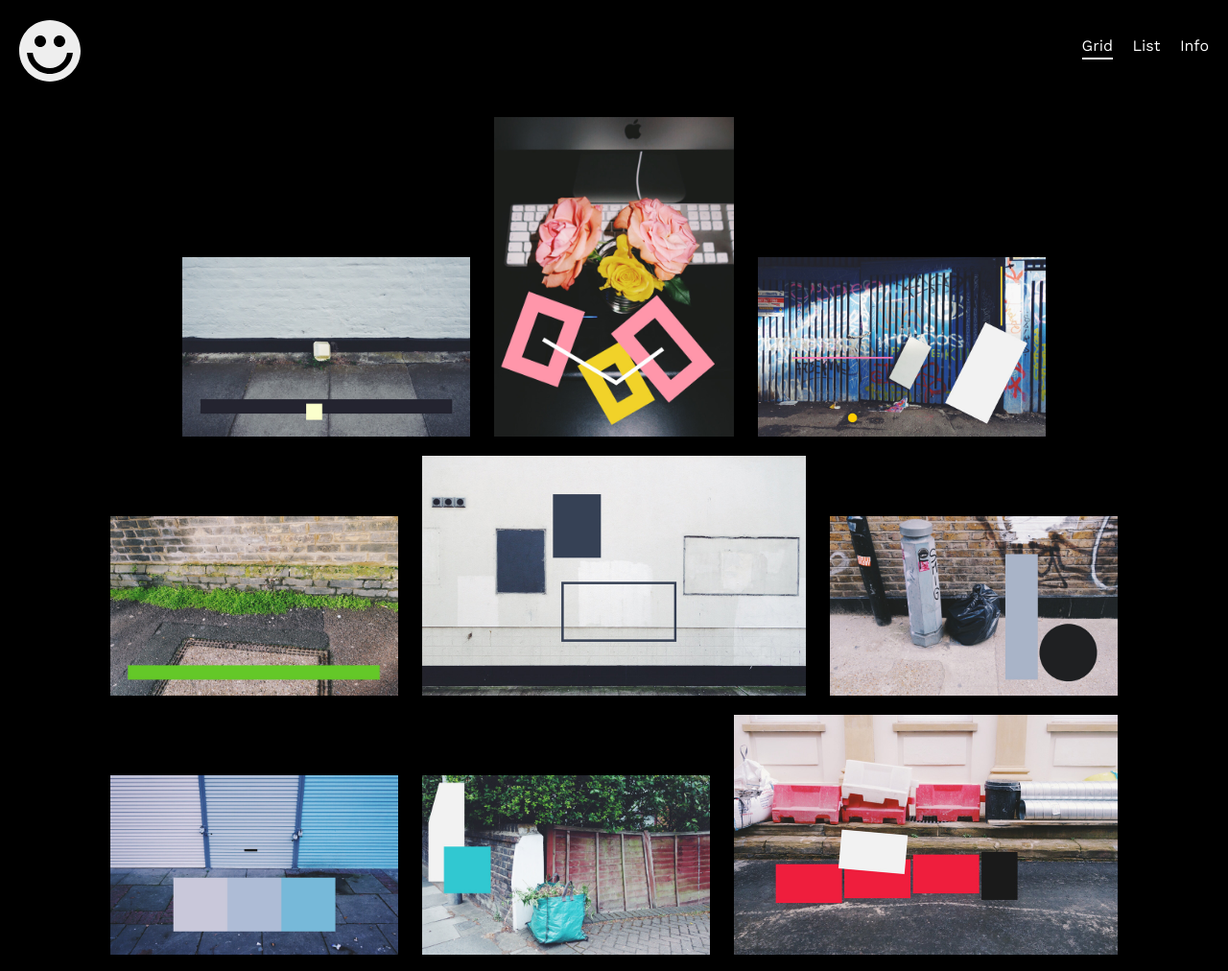
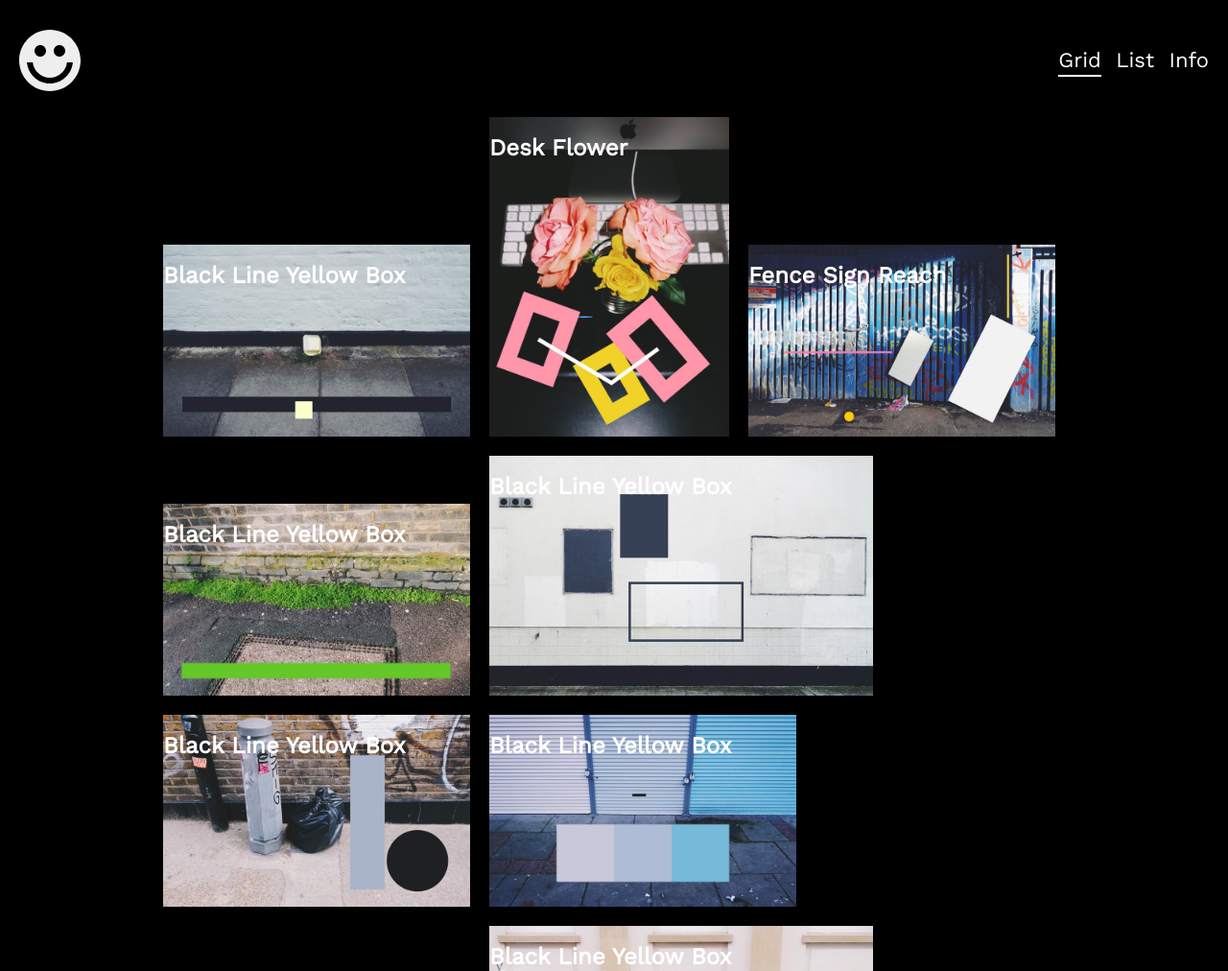
Before and after one commit to ela-lisondra/boyce-layoutstyles-flexbox, a plain HTML site: page index.html in a window 1280 px wide. Shown: the top 1012 px of the page at 96% size. Drawn offline with nearby package versions, Linux system fonts and the light colour scheme; a web font is replaced by a local one.

Commit message:
style header and photogrid using flexbox, absolute positioning

```diff
--- a/css/_base.css
+++ b/css/_base.css
@@ -20,10 +20,11 @@ time, mark, audio, video {
   vertical-align: baseline;
 }
 
-article, aside, details, figcaption, figure,
-footer, header, hgroup, menu, nav, section {
-  display: block;
-}
+/* article, aside, details, figcaption, figure,
+footer, header, hgroup, menu, nav, section { */
+  /* display: block; */
+/* }  */
+
 body {
   line-height: 1;
 }
--- a/css/style.css
+++ b/css/style.css
@@ -14,28 +14,32 @@ a {
 }
 
 header {
-    overflow: hidden;
+    /* overflow: hidden; */
     position: fixed;
     top: 0;
     left: 0;
     width: 100%;
-    /* padding: 10px; */
+    padding: 10px 20px;
+    /* flexbox is a modern csslayout model that givesusmuchmorepowerover howelem are positioned */
+    display: flex;
+    justify-content: space-between;
+    align-items: center;
+
 }
 
 header h1 {
-    float: left;
+    /* float: left; */
     width: 64px;
-    margin-left: 20px;
 }
 
 header nav {
-    float: right;
-    margin-top: 40px;
-    margin-right: 20px;
+    /* float: right; */
+    /* margin-top: 20px; */
 }
 
 header nav a{
-    margin-left: 15px;
+    margin-left: 10px;
+    font-size: 22px;
 }
 
 /* active link style */
@@ -45,18 +49,32 @@ header nav a{
 }
 
 .photos {
-    text-align: center;
-    max-width:1080px;
+    /* to align elem in one line */
+    display: flex;
+    /* to tell flexbox that it's ok to put stuff on a new line, wrap items in a new row */
+    /* text-align: center; */
+    flex-wrap: wrap;
+    align-items: end;
+    max-width: 960px;
     margin-left: auto;
     margin-right: auto;
 }
 .photo {
     /* inline block gives us the best of both inline and block elements allowing us to stack them side by side and also align our elements vertically in the row */
-    display: inline-block;
-    width: 300px;
+    /* display: inline-block; */
+    width: 320px;
     margin: 10px;
     /* we can use vertical align to align our rows to bottom/middle/top */
     /* vertical-align: top; */
+    /* by using position relative on the parent photo elem, our overlay will be positioned in relation to it */
+    position: relative;
+}
+
+.overlay {
+    /* by using absolute position we can position things in relation to the page or other elements */
+    position: absolute;
+    top: 0;
+    left: 0;
 }
 
 .small {
--- a/index.html
+++ b/index.html
@@ -22,30 +22,57 @@
 
     <section class="photos">
         <div class="photo">
+            <div class="overlay">
+                <h2>Black Line Yellow Box</h2>
+            </div>
             <img src="assets/image_1.jpg">
         </div>
         <div class="photo small">
+            <div class="overlay">
+                <h2>Desk Flower</h2>
+            </div>
             <img src="assets/image_2.jpg">
         </div>
         <div class="photo">
+            <div class="overlay">
+                <h2>Fence Sign Reach</h2>
+            </div>
             <img src="assets/image_3.jpg">
         </div>
         <div class="photo">
+            <div class="overlay">
+                <h2>Black Line Yellow Box</h2>
+            </div>
             <img src="assets/image_4.jpg">
         </div>
         <div class="photo large">
+            <div class="overlay">
+                <h2>Black Line Yellow Box</h2>
+            </div>
             <img src="assets/image_5.jpg">
         </div>
         <div class="photo">
+            <div class="overlay">
+                <h2>Black Line Yellow Box</h2>
+            </div>
             <img src="assets/image_6.jpg">
         </div>
         <div class="photo">
+            <div class="overlay">
+                <h2>Black Line Yellow Box</h2>
+            </div>
             <img src="assets/image_7.jpg">
         </div>
         <div class="photo">
+            <div class="overlay">
+                <h2>Black Line Yellow Box</h2>
+            </div>
             <img src="assets/image_8.jpg">
         </div>
         <div class="photo large">
+            <div class="overlay">
+                <h2>Black Line Yellow Box</h2>
+            </div>
             <img src="assets/image_9.jpg">
         </div>
     </section>
```
